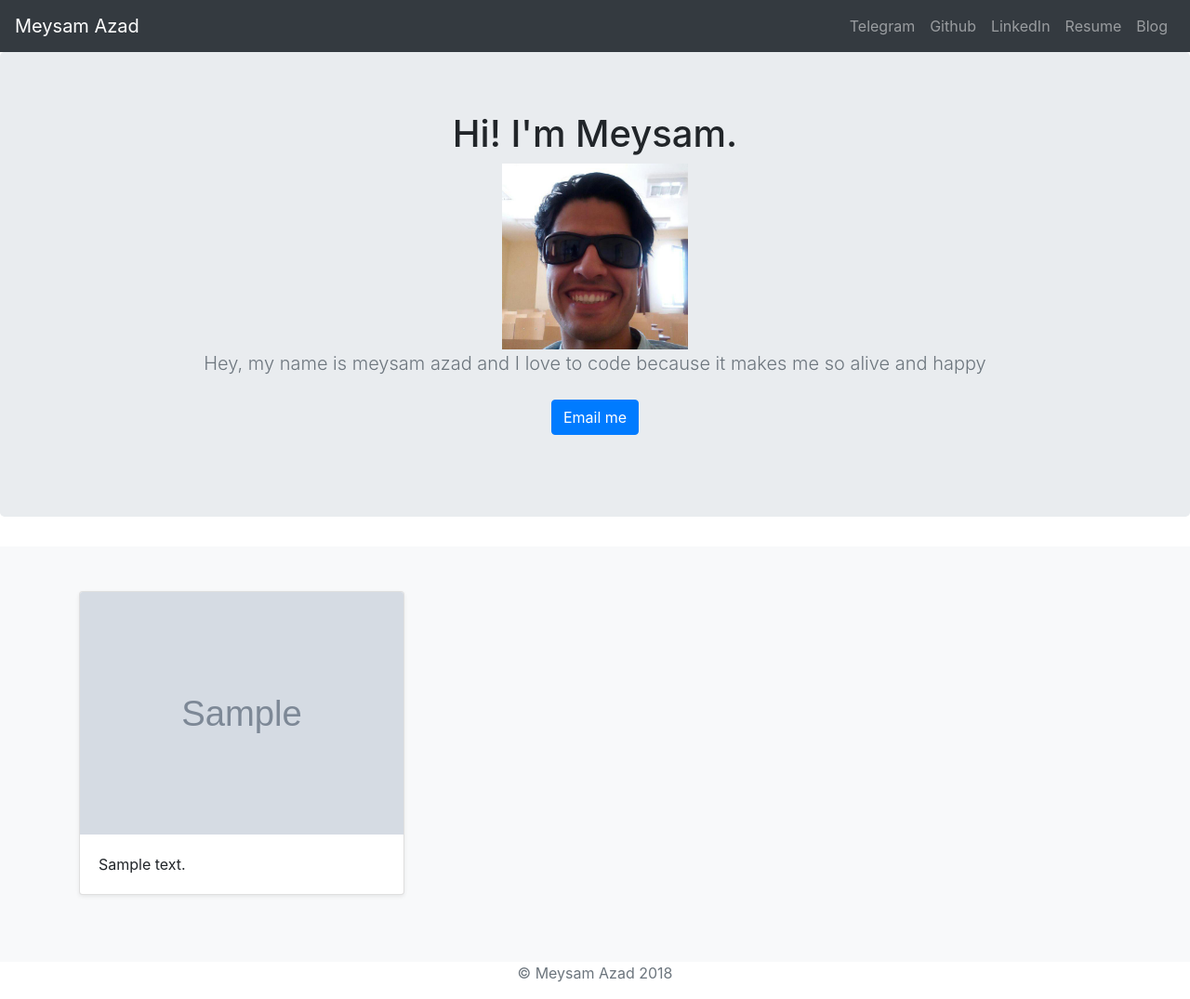
After one commit to meysam81/portfolio_project, a Django app: template templates/jobs/index.html in a window 1280 px wide. The commit adds this page. Shown: the whole page at 93% size. Run offline with Django 3.2, Linux system fonts and the light colour scheme; the template is opened without the code that fills it: most values are stand-ins (such as "Sample title", 1, 10 or a date in 2020); grey boxes marked "Sample" are stand-in pictures; data that the repository does not hold is empty; some libraries are stand-ins or nearby versions.

Commit message:
some refining and polishing again, adding github and linkedin link

```diff
--- a/blog/templates/blog/all_blogs.html
+++ b/blog/templates/blog/all_blogs.html
@@ -1,4 +1,4 @@
-{% extends "jobs/home_page.html" %}
+{% extends "base.html" %}
 {% block active_blog %}active{% endblock %}
 {% block content %}
 <h1>Latest Posts</h1>
--- a/jobs/views.py
+++ b/jobs/views.py
@@ -4,4 +4,4 @@ from .models import Job
 # Create your views here.
 def index(request):
     jobs = Job.objects
-    return TemplateResponse(request, 'jobs/home_page.html', {'jobs': jobs})
+    return TemplateResponse(request, 'jobs/index.html', {'jobs': jobs})
--- a/templates/jobs/home_page.html
+++ b/templates/base.html
@@ -29,6 +29,7 @@
           <div class="navbar-nav ml-auto">
             <a class="nav-item nav-link" href="https://t.me/meysamazad81">Telegram</a>
             <a class="nav-item nav-link" href="https://github.com/meysam81">Github</a>
+            <a class="nav-item nav-link" href="https://linkedin.com/in/meysamazad">LinkedIn</a>
             <a class="nav-item nav-link" href="{% static 'CV.png' %}">Resume</a>
             <a class="nav-item nav-link {% block active_blog %}{% endblock %}" href="{% url 'all_blogs' %}">Blog</a>
           </div>
@@ -44,7 +45,7 @@
           <img src = "{% static 'Self2.jpg' %}" height = 200/>
           <p class="lead text-muted">Hey, my name is meysam azad and I love to code because it makes me so alive and happy</p>
           <p>
-            <a href="mailto:MeysamAzad81@yahoo.com" class="btn btn-primary my-2">Contact me</a>
+            <a href="mailto:MeysamAzad81@yahoo.com" class="btn btn-primary my-2">Email me</a>
           </p>
         </div>
       </section>
--- /dev/null
+++ b/templates/jobs/index.html
@@ -0,0 +1,15 @@
+{% extends "base.html" %}
+{% block content %}
+<div class="row">
+  {% for job in jobs.all %}
+  <div class="col-md-4">
+    <div class="card mb-4 shadow-sm">
+      <img class="card-img-top" src="{{ job.image.url }}" alt="Card image cap">
+      <div class="card-body">
+        <p class="card-text">{{ job.summary }}</p>
+      </div>
+    </div>
+  </div>
+  {% endfor %}
+</div>
+{% endblock %}
```
